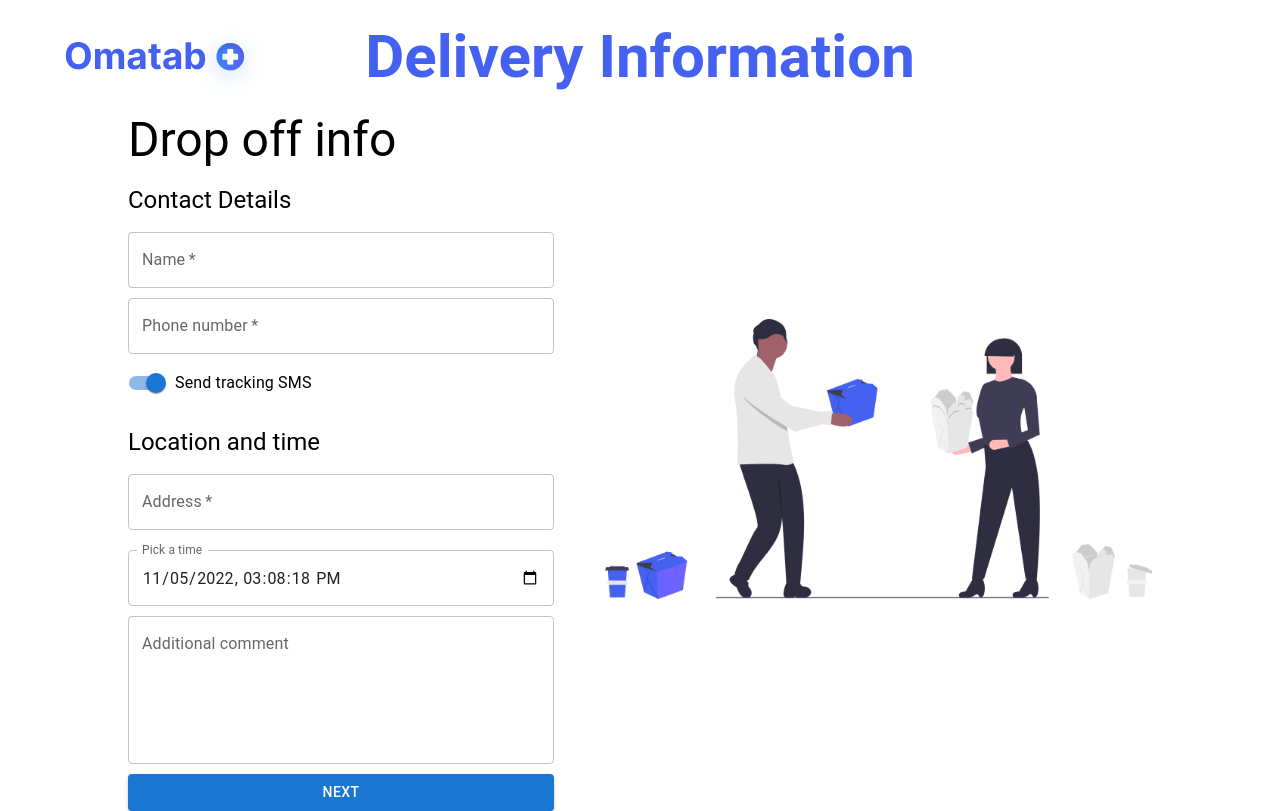
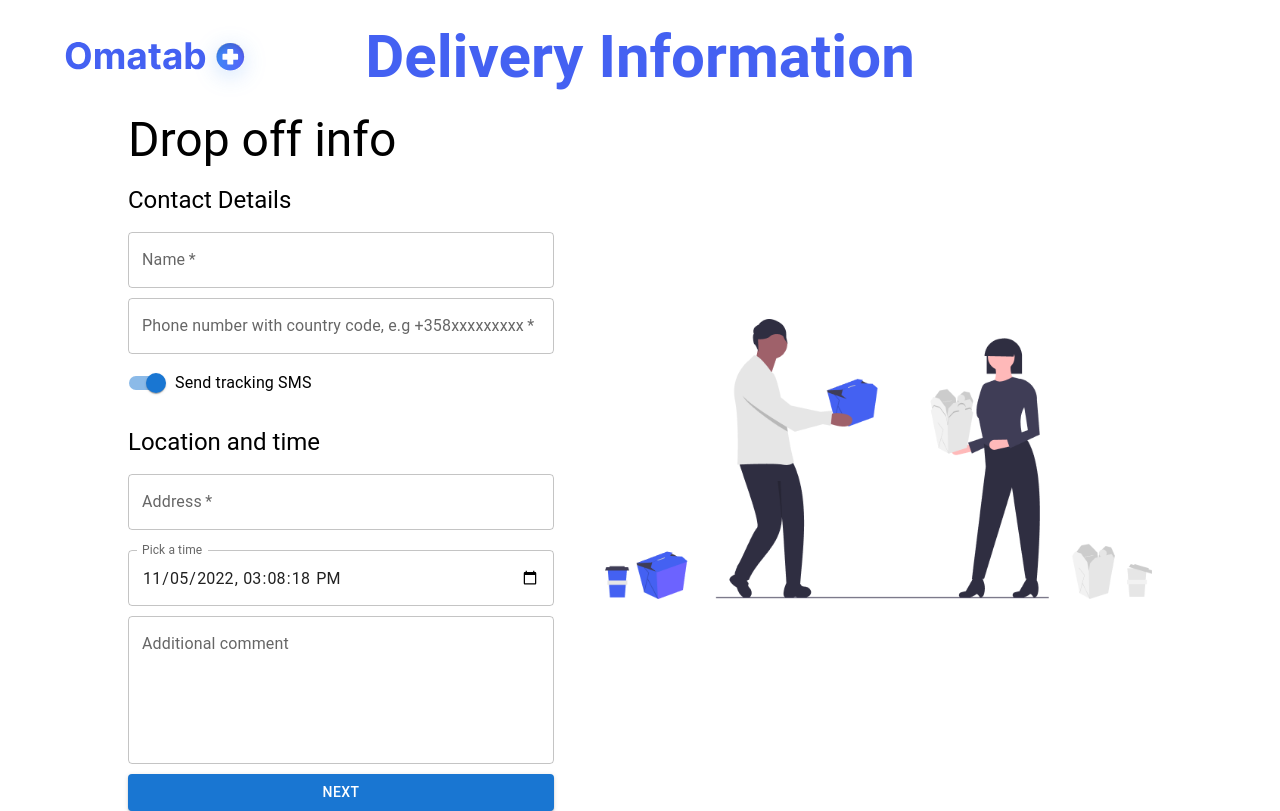
Before and after one commit to dieu-vu/junction-22-omatab, a React (Create React App) app in the folder client-app/: page /delivery/dropoff in a window 1280 px wide. Built offline with nearby package versions, Linux system fonts and the light colour scheme; no server answers.

Commit message:
update readme, add hint text to form

```diff
--- a/client-app/src/components/DeliveryForm/index.tsx
+++ b/client-app/src/components/DeliveryForm/index.tsx
@@ -61,8 +61,8 @@ export default function DeliveryForm({ title, isPickedUp }: Props) {
         5,
         formState.time
       );
+      if (state.orderDTO) {
         var postResponse = await postOrder(orderDTO);
-
         console.log("response: ", postResponse);
         if (!postResponse) {
           alert('Post order failed, please try again');
@@ -70,6 +70,8 @@ export default function DeliveryForm({ title, isPickedUp }: Props) {
         var trackingLink = postResponse.tracking.url;
         setState((prev) => ({ ...prev, trackingLink: trackingLink }));
         navigate('/delivery/loading');
+      }
+
     }
   };
 
@@ -108,7 +110,7 @@ export default function DeliveryForm({ title, isPickedUp }: Props) {
       />
       <TextField
         id='outlined-basic'
-        label='Phone number'
+        label='Phone number with country code, e.g +358xxxxxxxxx'
         variant='outlined'
         required
         value={formState.phoneNumber}
```
Also changed, not shown: 2 other files (tests, documents, lock files or other folders). Lines whose indentation alone changed are shown as unchanged.
